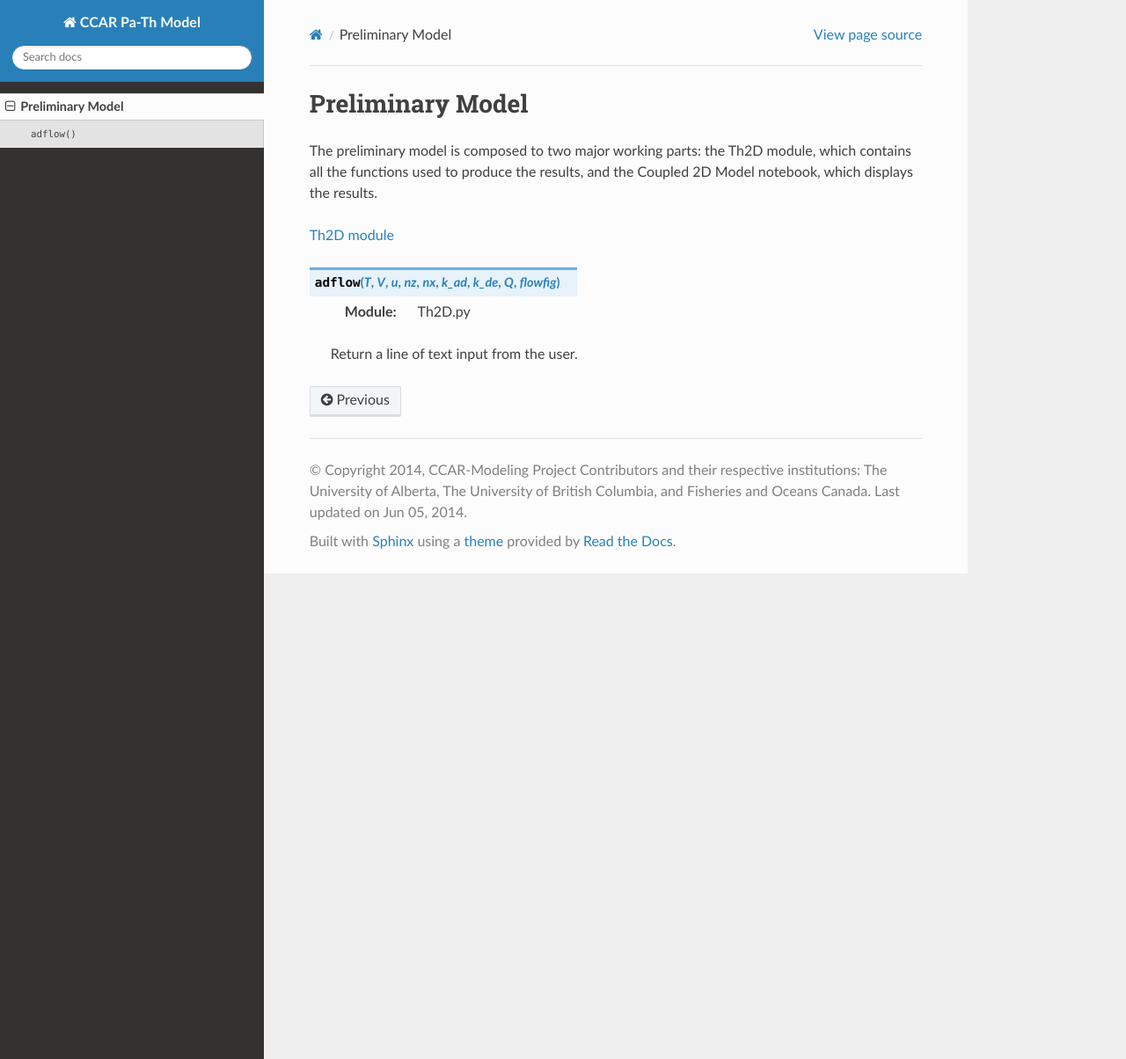
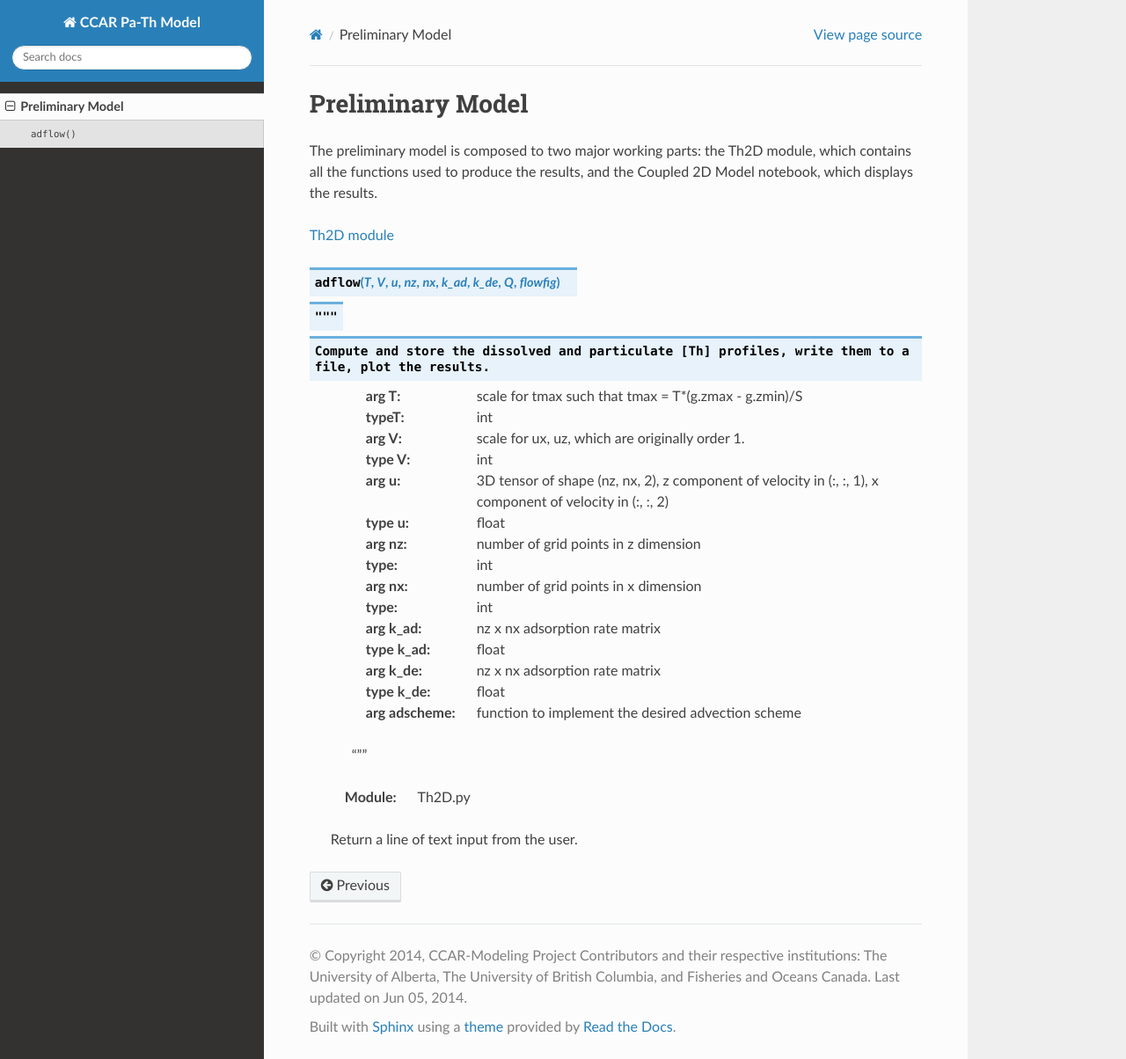
Before and after one commit to UBC-MOAD/pa-th-simple, a Sphinx documentation site: the page built from docs/prelim-model.rst, in a window 1280 px wide and 1204 px high. Shown: the whole window at 88% size. Built offline with Sphinx 7.4.7 and the Read the Docs theme 2.0.0, drawn with Linux system fonts in a browser that asks for light colours.

Commit message:
updated prelim-model doc

```diff
--- a/docs/prelim-model.rst
+++ b/docs/prelim-model.rst
@@ -7,6 +7,33 @@ The preliminary model is composed to two major working parts: the Th2D module, w
 `Th2D module <http://ccar-modeling-pa-th.readthedocs.org/en/latest/prelim-model/Th2Dmodule/.html>`_
 
 .. function:: adflow(T, V, u, nz, nx, k_ad, k_de, Q, flowfig)
+	"""
+	Compute and store the dissolved and particulate [Th] profiles, write them to a file, plot the results.
+
+	:arg T: scale for tmax such that tmax = T*(g.zmax - g.zmin)/S
+	:typeT: int
+
+	:arg V: scale for ux, uz, which are originally order 1.
+	:type V: int
+
+	:arg u: 3D tensor of shape (nz, nx, 2), z component of velocity in (:, :, 1), x component of velocity in (:, :, 2)
+	:type u: float
+
+	:arg nz: number of grid points in z dimension
+	:type: int
+
+	:arg nx: number of grid points in x dimension
+	:type: int
+
+	:arg k_ad: nz x nx adsorption rate matrix
+	:type k_ad: float
+
+	:arg k_de: nz x nx adsorption rate matrix
+	:type k_de: float
+
+	:arg adscheme: function to implement the desired advection scheme
+
+	"""
 
    :module: Th2D.py
 
```
